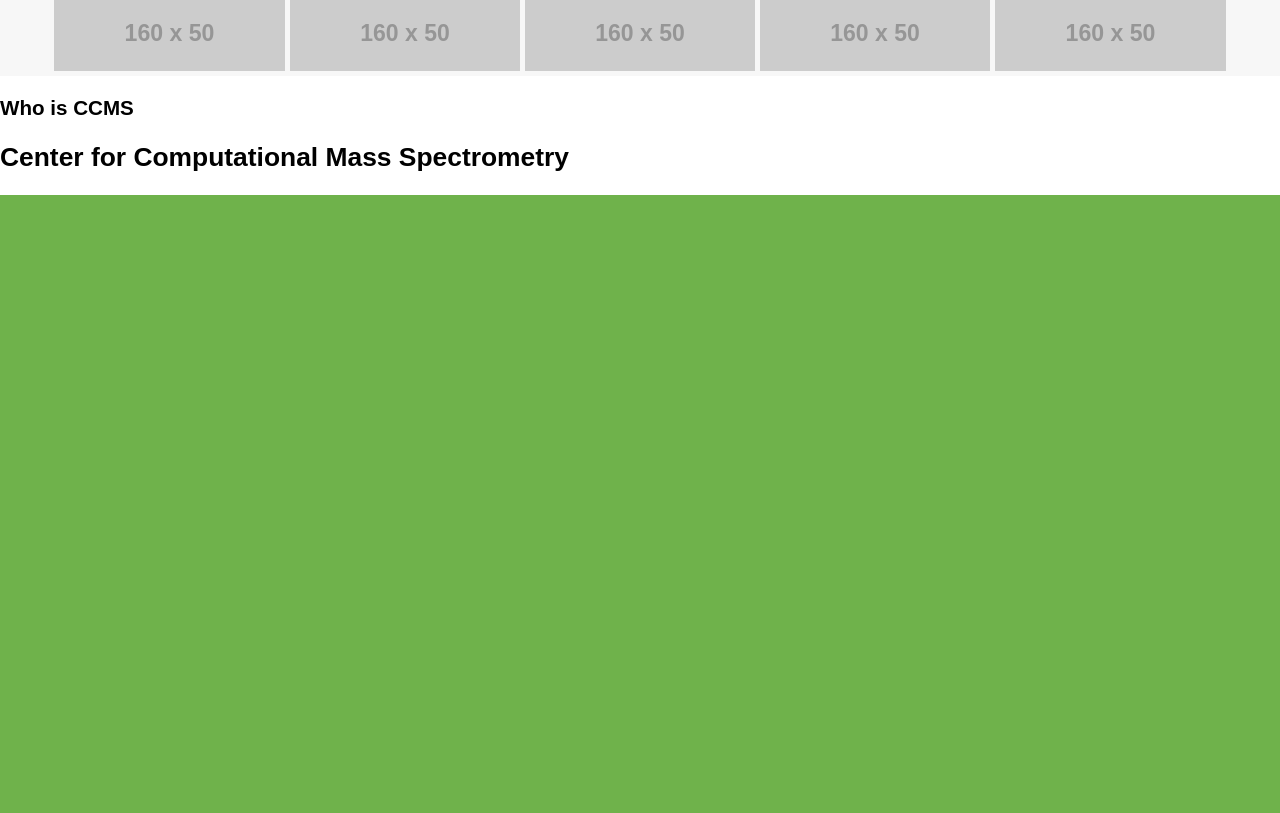
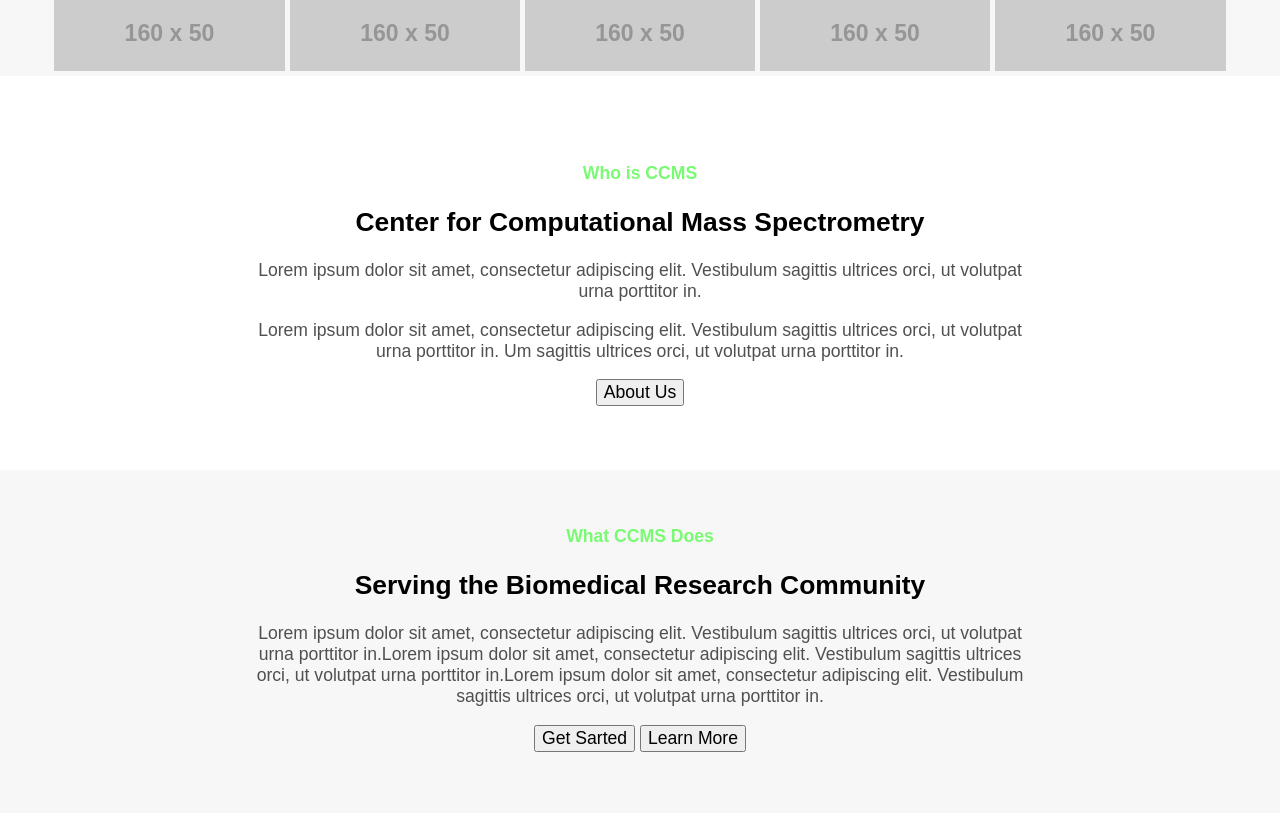
Before and after one commit to alexmattingley/alexmattingley.github.io, a PHP site: page / in a window 1280 px wide. Shown: the part 649-1462 px from the top of the page. Before the commit the page ends 844 px from the top, so only its background shows below. Run offline with PHP 8.4, Linux system fonts and the light colour scheme; grey boxes labelled with a size stand in for pictures from a placeholder-image service; some libraries are stand-ins or nearby versions.

Commit message:
section_desc, created, styled.

```diff
--- a/CCMS_Site/CSS/main.css
+++ b/CCMS_Site/CSS/main.css
@@ -42,6 +42,12 @@ a {
 /****************************
 Colors/Backgrounds
 *****************************/
+/****************************
+Body/universal
+*****************************/
+/****************************
+Header styles
+*****************************/
 	.primary_color_bg {
 		background: url('../img/Primary_bg.png');
 	}
@@ -52,7 +58,21 @@ Colors/Backgrounds
 	.sub_logo {
 		background-color: #f7f7f7;
 	}
-
+/****************************
+section_desc styles
+*****************************/
+	.section_desc h4 {
+		color: #7AFA73;
+	}
+	.section_desc h3 {
+		color: white;
+	}
+	.section_desc p {
+		color: #505050;
+	}
+	.secondary_bg_color {
+		background: #f7f7f7;
+	}
 /****************************
 Break 1
 *****************************/
@@ -90,7 +110,18 @@ Break 1
 	}
 	.sub_logo {
 		text-align: center;
-		display: hidden;
+	}
+	.section_desc {
+		width: 80%;
+		text-align: center;
+		margin: 2rem auto;
+		padding: 2rem 0;
+	}
+	.section_desc_img {
+		background: url('http://ucsdnews.ucsd.edu/archive/graphics/images/2010/10-05_atkinson_hall.jpg');
+		background-repeat: no-repeat;
+		width: 80%;
+		height: 380px;
 	}
 
 
@@ -121,7 +152,14 @@ Break 2
 		width: 100%;
 		background-repeat: no-repeat;
 	}
-
+	.section_desc {
+		width: 60%;
+		text-align: center;
+		margin: 2rem auto;
+	}
+	.button_display li {
+		display: inline-block;
+	}
 
 
 /****************************
--- a/CCMS_Site/index.php
+++ b/CCMS_Site/index.php
@@ -28,7 +28,7 @@
 				<h3>Featured Research Area</h3>
 				<h1>Molecular Spectral Networks</h1>
 				<p>Lorem ipsum dolor sit amet, consectetur adipiscing elit. Vestibulum sagittis ultrices orci, ut volutpat urna porttitor in. Morbi nec elit eget magna placerat consequat a sed nulla.</p>
-				<ul>
+				<ul class="button_display">
 					<li><a href="#"></a><button id="button_white">Try a Demo</button></li>
 					<li><a href="#"></a><button id="button_clear">Learn More</button></li>
 				</ul>
@@ -59,8 +59,26 @@
 	</ul>
 	<section>
 		<div class="section_desc">
-			<h3>Who is CCMS</h3>
+			<h4>Who is CCMS</h4>
 			<h2>Center for Computational Mass Spectrometry</h2>
+			<p>Lorem ipsum dolor sit amet, consectetur adipiscing elit. Vestibulum sagittis ultrices orci, ut volutpat urna porttitor in.</p>
+			<p>Lorem ipsum dolor sit amet, consectetur adipiscing elit. Vestibulum sagittis ultrices orci, ut volutpat urna porttitor in. Um sagittis ultrices orci, ut volutpat urna porttitor in.</p>
+			<a href="#"></a><button id="button_green_bg">About Us</button>
+		</div>
+	</section>
+	<section class="secondary_bg_color">
+		<div class="section_desc">
+			<h4>What CCMS Does</h4>
+			<h2>Serving the Biomedical Research Community</h2>
+			<p>Lorem ipsum dolor sit amet, consectetur adipiscing elit. Vestibulum sagittis ultrices orci, ut volutpat urna porttitor in.Lorem ipsum dolor sit amet, consectetur adipiscing elit. Vestibulum sagittis ultrices orci, ut volutpat urna porttitor in.Lorem ipsum dolor sit amet, consectetur adipiscing elit. Vestibulum sagittis ultrices orci, ut volutpat urna porttitor in.</p>
+			<ul class="button_display">
+					<li><a href="#"></a><button id="button_green_bg">Get Sarted</button></li>
+					<li><a href="#"></a><button id="button_green_txt">Learn More</button></li>
+			</ul>
+		</div>
+		<div class="section_desc section_desc_img">
+			<h4>University of California San Diego</h4>
+			<h3>Department of Computer Science & Engineering</h3>
 		</div>
 	</section>
 </body>
```
Lines whose indentation alone changed are shown as unchanged.
